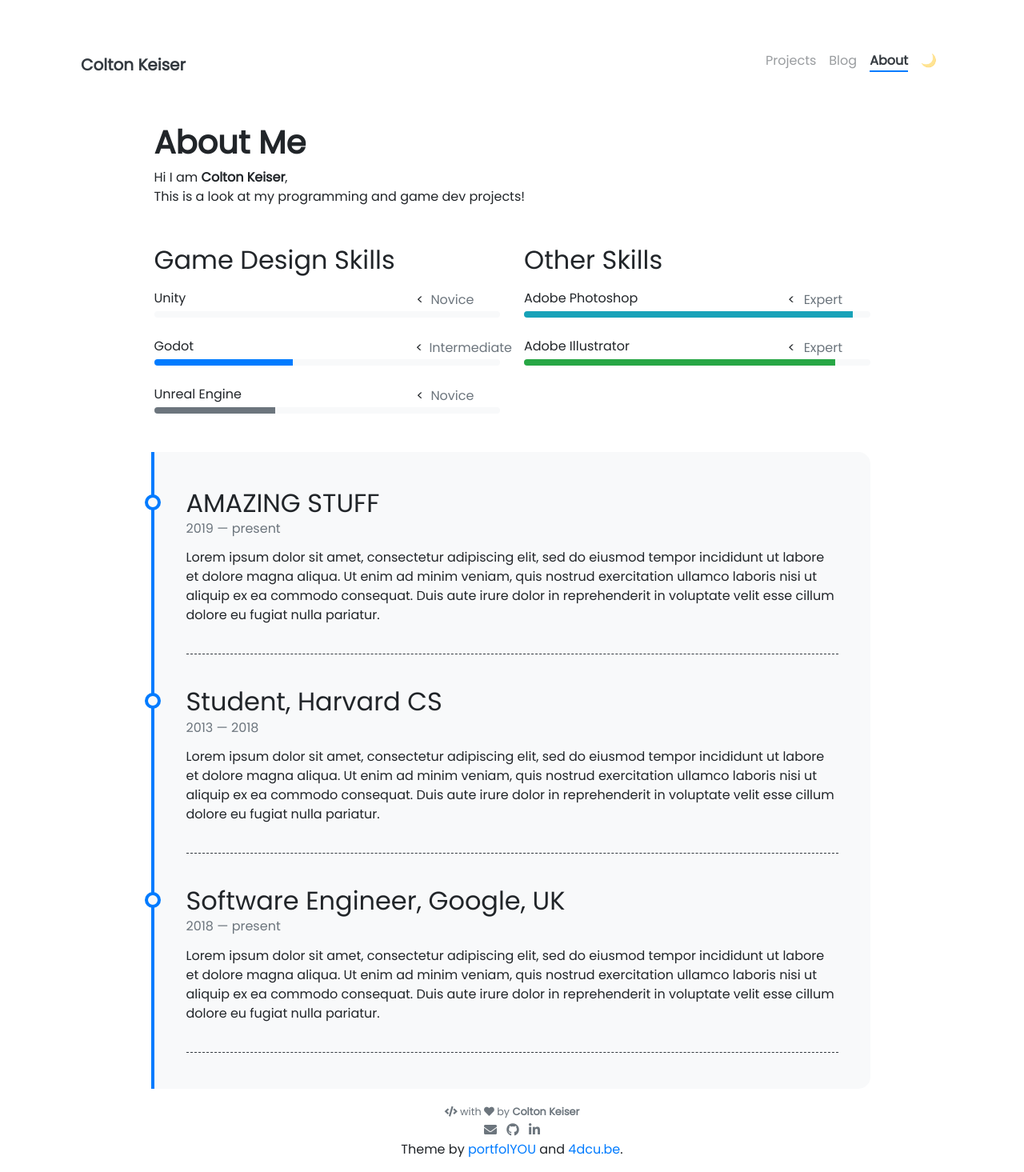
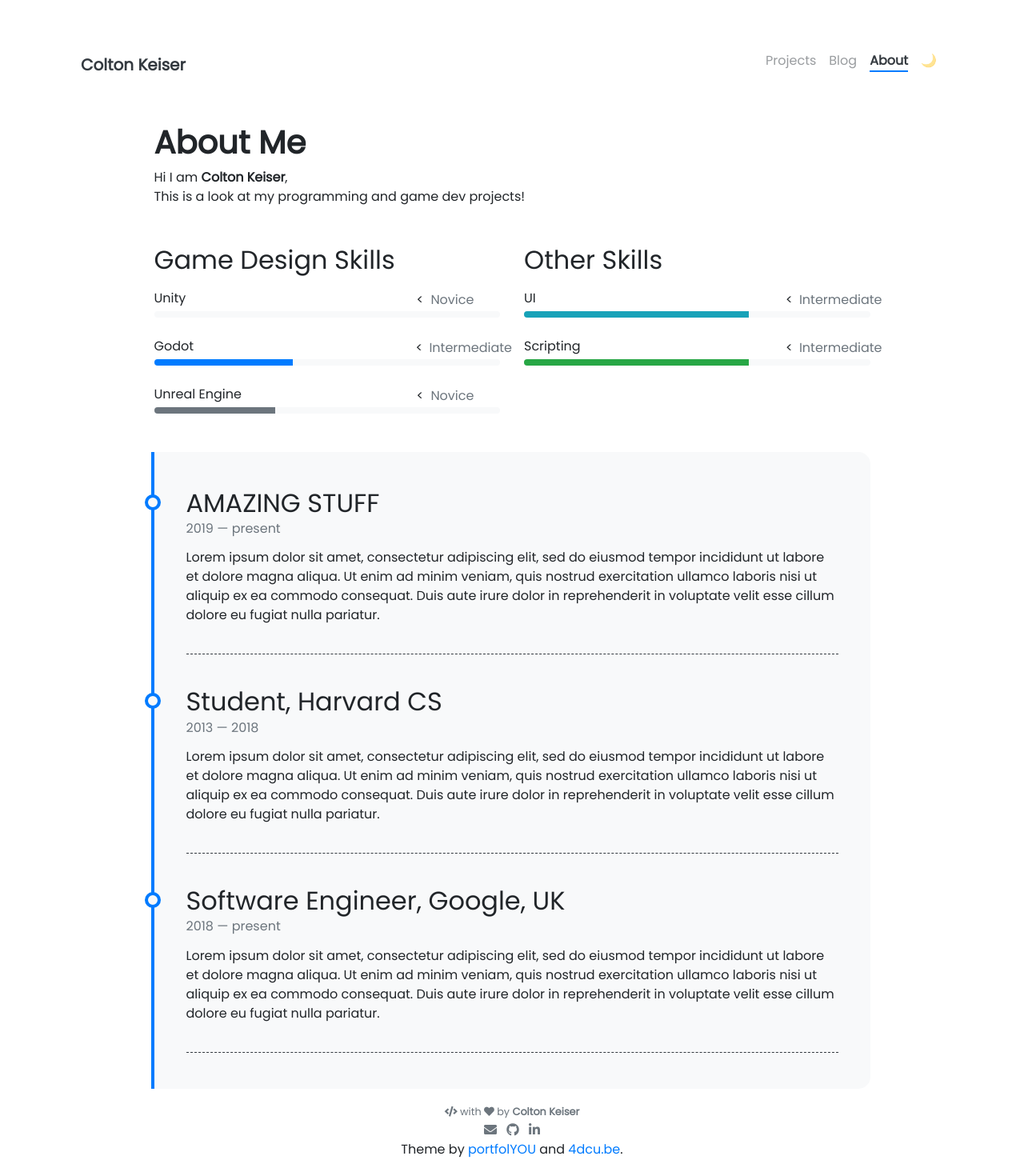
Before and after one commit to ckeiser2/ckeiser2.github.io, a Jekyll site: the page built from pages/about.md, in a window 1280 px wide. Shown: the whole page at 80% size. Built offline with Jekyll 4.4.1, drawn with Linux system fonts in a browser that asks for light colours; nearby versions of some CDN libraries.

Commit message:
Update other-skills.yml

```diff
--- a/_data/other-skills.yml
+++ b/_data/other-skills.yml
@@ -1,9 +1,9 @@
-- name: Adobe Photoshop
-  percentage: 95
-  level: Expert
+- name: UI
+  percentage: 65
+  level: Intermediate
   color: info
 
-- name: Adobe Illustrator
-  percentage: 90
-  level: Expert
+- name: Scripting
+  percentage: 65
+  level: Intermediate
   color: success
```
